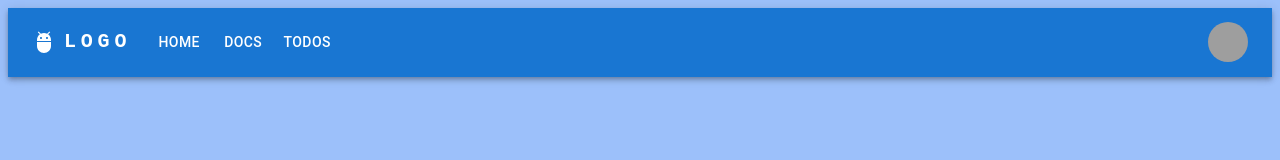
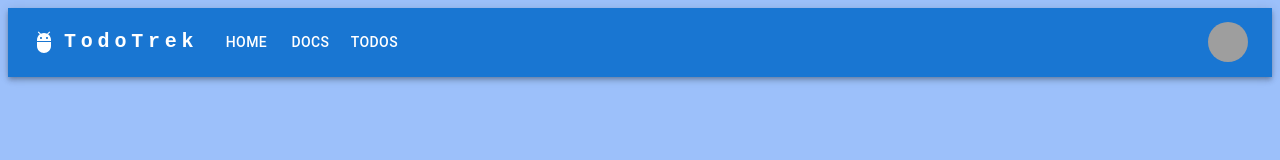
Before and after one commit to Marwanfouz/Todo-List, a Next.js app: page / in a window 1280 px wide. Shown: the top 160 px of the page. Built offline with nearby package versions, Linux system fonts and the light colour scheme; grey boxes are pictures that could not be loaded.

Commit message:
adjuts name

```diff
--- a/components/mui/Navbar.tsx
+++ b/components/mui/Navbar.tsx
@@ -65,7 +65,7 @@ function ResponsiveAppBar() {
               textDecoration: 'none',
             }}
           >
-            LOGO
+            TodoTrek
           </Typography>
           <Box sx={{ flexGrow: 1, display: { xs: 'flex', md: 'none' } }}>
             <IconButton
@@ -124,7 +124,7 @@ function ResponsiveAppBar() {
               textDecoration: 'none',
             }}
           >
-            LOGO
+            TodoTrek
           </Typography>
           <Box sx={{ flexGrow: 1, display: { xs: 'none', md: 'flex' } }}>
             {links.map((link) => (
```
